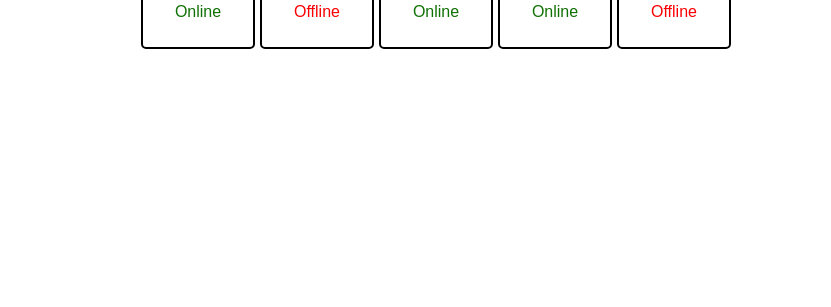
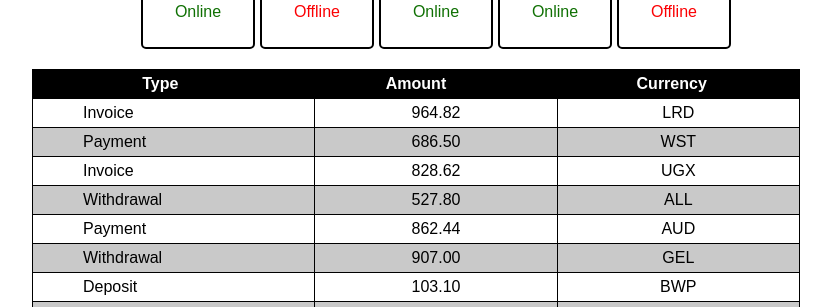
Before and after one commit to efronnik/goit-react-hw-01, a React (Vite) app: page / in a window 1280 px wide. Shown: the part 645-952 px from the top of the page, without its empty margins (224-1055 px from the left). Before the commit the page ends 800 px from the top, so only its background shows below. Built offline with nearby package versions, Linux system fonts and the light colour scheme.

Commit message:
third task

```diff
--- a/src/App.jsx
+++ b/src/App.jsx
@@ -1,7 +1,9 @@
 import Profile from "./components/Profile/Profile";
 import FriendList from "./components/FriendsList/FriendsList";
+import TransactionHistory from "./components/TransactionHistory/TransactionHistory";
 import userData from "./userData.json";
 import friends from "./friends.json";
+import transactions from "./transactions.json";
 
 const App = () => {
   return (
@@ -14,6 +16,7 @@
         stats={userData.stats}
       />
       <FriendList friends={friends} />
+      <TransactionHistory transactions={transactions} />
     </>
   );
 };
--- /dev/null
+++ b/src/components/TransactionHistory/TransactionHistory.jsx
@@ -0,0 +1,31 @@
+import css from "./TransactionHistory.module.css";
+
+const headerTypes = ["Type", "Amount", "Currency"];
+
+const TransactionHistory = ({transactions}) => {
+  return (
+    <table className={css.table}>
+      <thead className={css.thead}>
+        <tr className={css.tr}>
+          {headerTypes.map((item) => (
+            <th key={item} className={css.th}>
+              {item}
+            </th>
+          ))}
+        </tr>
+      </thead>
+
+      <tbody className={css.tbody}>
+        {transactions.map(({id, type, amount, currency}) => (
+          <tr key={id} className={css.tr}>
+            <td className={css.td}>{type}</td>
+            <td className={css.td}>{amount}</td>
+            <td className={css.td}>{currency}</td>
+          </tr>
+        ))}
+      </tbody>
+    </table>
+  );
+};
+
+export default TransactionHistory;
--- /dev/null
+++ b/src/components/TransactionHistory/TransactionHistory.module.css
@@ -0,0 +1,56 @@
+.table {
+  max-width: 768px;
+  width: 100%;
+  margin: 20px auto 40px;
+  border-collapse: collapse;
+  background-color: #ffffff;
+  text-align: center;
+  border: 1px solid #000000;
+  font-family: sans-serif;
+  text-transform: capitalize;
+}
+
+.thead {
+  color: white;
+  background-color: #000000;
+}
+
+.td {
+  color: #000000;
+}
+
+.th {
+  color: #ffffff;
+}
+.tr {
+  display: flex;
+  border: 0 solid #000000;
+}
+.thead .tr {
+  border: 0 solid #000000;
+  border-bottom-width: 1px;
+}
+.tbody .tr:not(:last-child) {
+  border: 0 solid #000000;
+  border-bottom-width: 1px;
+}
+.td,
+.th {
+  flex-basis: calc(100% / 3);
+  border: 0 solid #000000;
+  padding: 5px 10px;
+}
+
+.td:not(:first-child),
+.th:not(:first-child) {
+  border-left-width: 1px;
+}
+
+.tr:nth-of-type(even) {
+  background-color: #c9c9c9;
+}
+
+.td:first-child {
+  text-align: start;
+  padding-left: 50px;
+}
--- /dev/null
+++ b/src/transactions.json
@@ -0,0 +1,56 @@
+[
+    {
+        "id": "1e0700a2-5183-4291-85cc-2065a036a683",
+        "type": "invoice",
+        "amount": "964.82",
+        "currency": "LRD"
+    },
+    {
+        "id": "a30f821b-4d25-4ff0-abdd-e340b3f0dd2b",
+        "type": "payment",
+        "amount": "686.50",
+        "currency": "WST"
+    },
+    {
+        "id": "44dca67a-8e5a-4798-bf8e-b15efd4e1abd",
+        "type": "invoice",
+        "amount": "828.62",
+        "currency": "UGX"
+    },
+    {
+        "id": "ea8ed3dc-2b68-4a53-905a-53ecb0adef33",
+        "type": "withdrawal",
+        "amount": "527.80",
+        "currency": "ALL"
+    },
+    {
+        "id": "63ca02f9-d637-46b5-9237-f3b24425e029",
+        "type": "payment",
+        "amount": "862.44",
+        "currency": "AUD"
+    },
+    {
+        "id": "ed0263e8-59a5-4bf1-87e0-2bb88e53dc34",
+        "type": "withdrawal",
+        "amount": "907.00",
+        "currency": "GEL"
+    },
+    {
+        "id": "4eaab41b-b967-40ac-82ed-85fc66f646f1",
+        "type": "deposit",
+        "amount": "103.10",
+        "currency": "BWP"
+    },
+    {
+        "id": "9648a350-8469-42d5-8bf3-18090de5fe67",
+        "type": "withdrawal",
+        "amount": "322.32",
+        "currency": "MRO"
+    },
+    {
+        "id": "9c5c25fb-1a95-4b2f-8d1f-4c4426d677cc",
+        "type": "invoice",
+        "amount": "14.79",
+        "currency": "PYG"
+    }
+]
```
